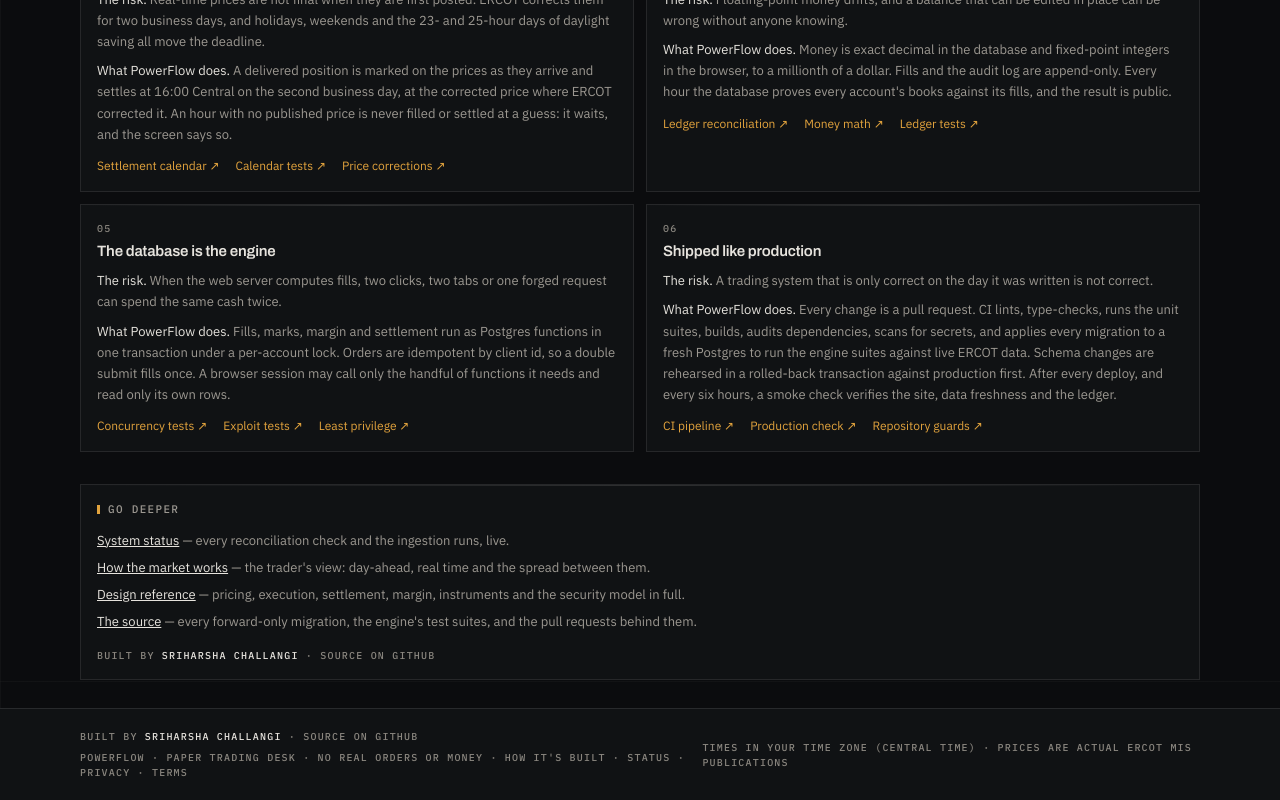
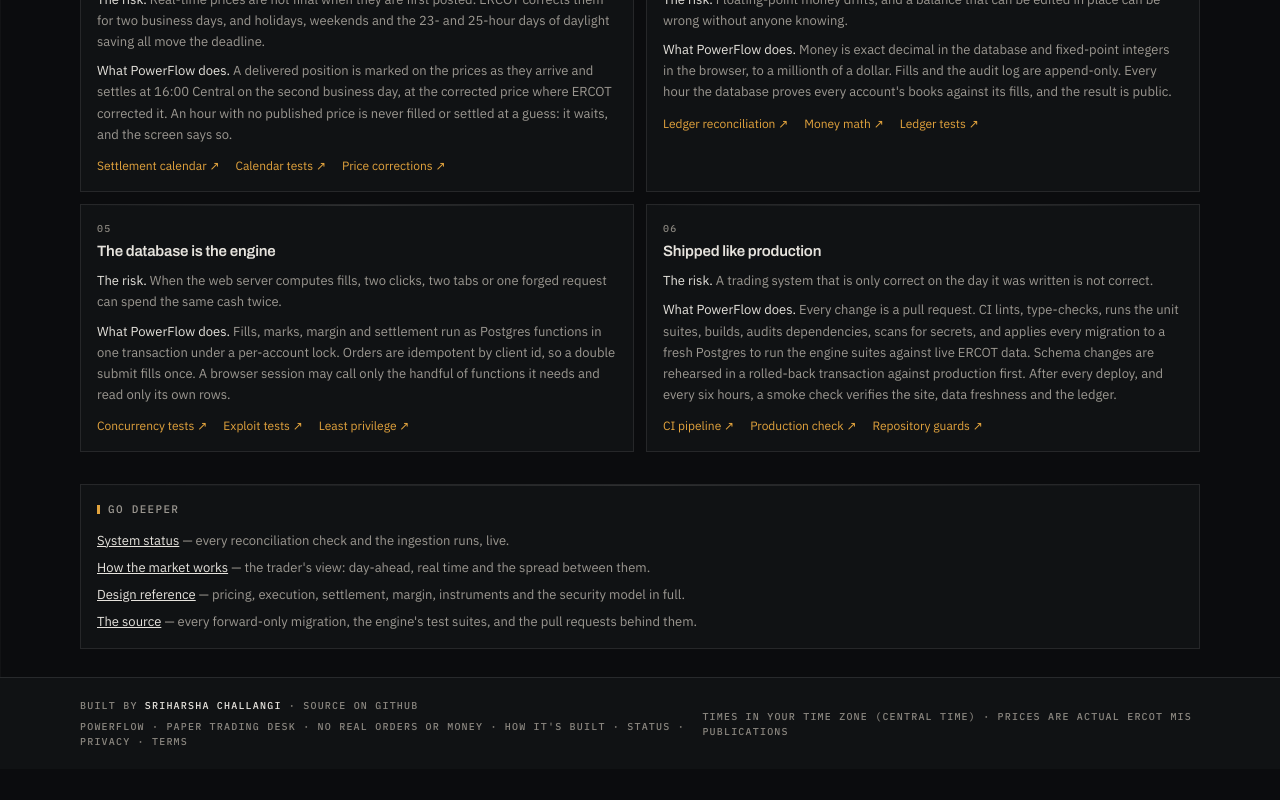
Before and after one commit to Devligan/powerflow, a Next.js app: page /engineering in a window 1280 px wide. Shown: the part 919-1719 px from the top of the page. After the commit the page ends 1688 px from the top, so only its background shows below. Built offline with nearby package versions, Linux system fonts and the light colour scheme; no server answers.

Commit message:
Credit the author once on /engineering: the footer already does.

```diff
--- a/src/app/(shell)/engineering/page.tsx
+++ b/src/app/(shell)/engineering/page.tsx
@@ -2,7 +2,6 @@ import Link from "next/link";
 import { PageHeader } from "@/components/ui/page-header";
 import { Lamp } from "@/components/ui/lamp";
 import { Stat } from "@/components/ui/stat";
-import { BuiltBy } from "@/components/built-by";
 import { loadSystemStatus } from "@/lib/system-status";
 import { timeAgo } from "@/lib/format";
 import { SOURCE_REPO, sourceUrl } from "@/lib/site";
@@ -236,9 +235,6 @@ export default async function EngineeringPage() {
             — every forward-only migration, the engine&apos;s test suites, and the pull requests behind them.
           </li>
         </ul>
-        <div className="mt-4">
-          <BuiltBy />
-        </div>
       </section>
     </div>
   );
```
